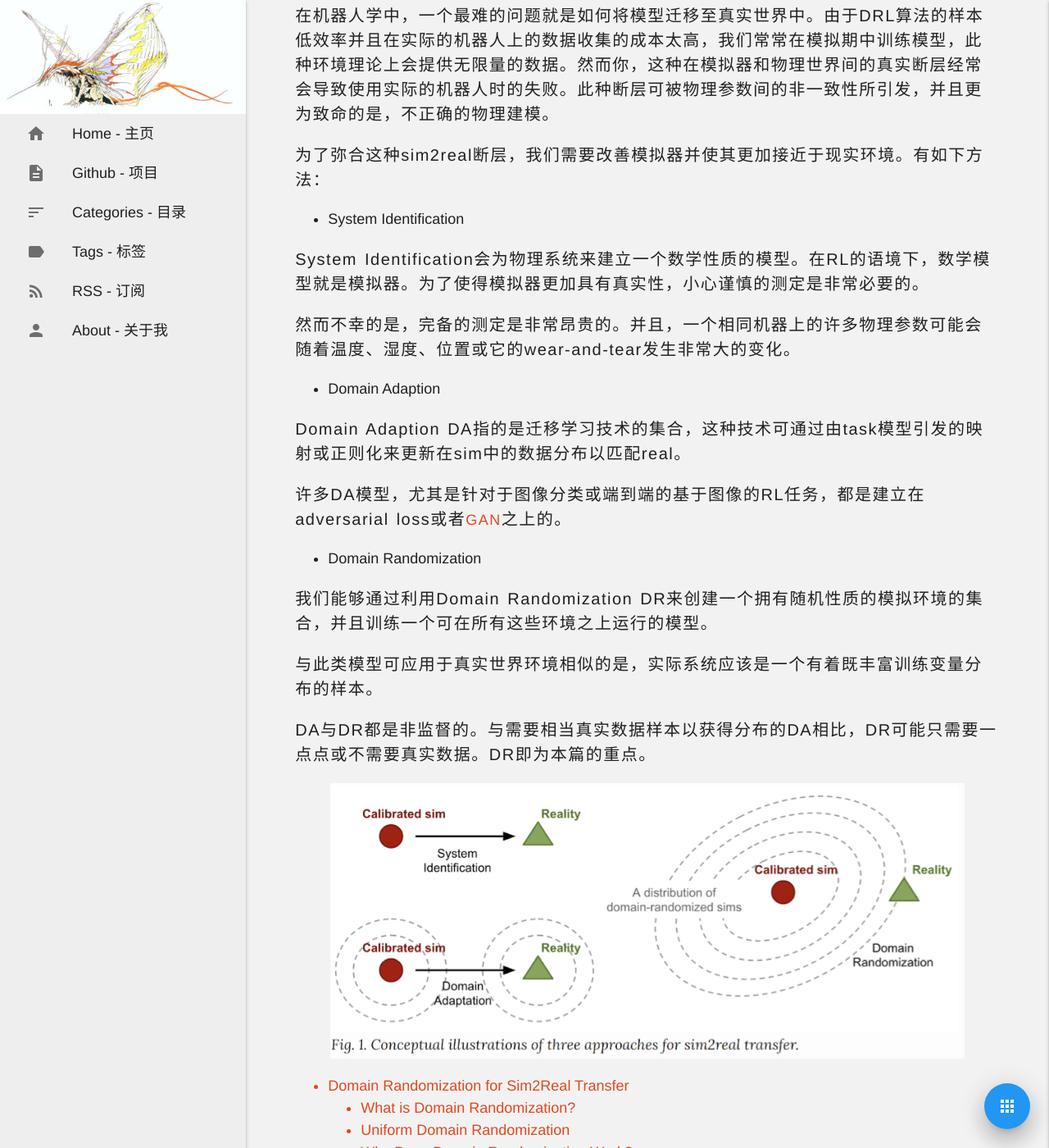
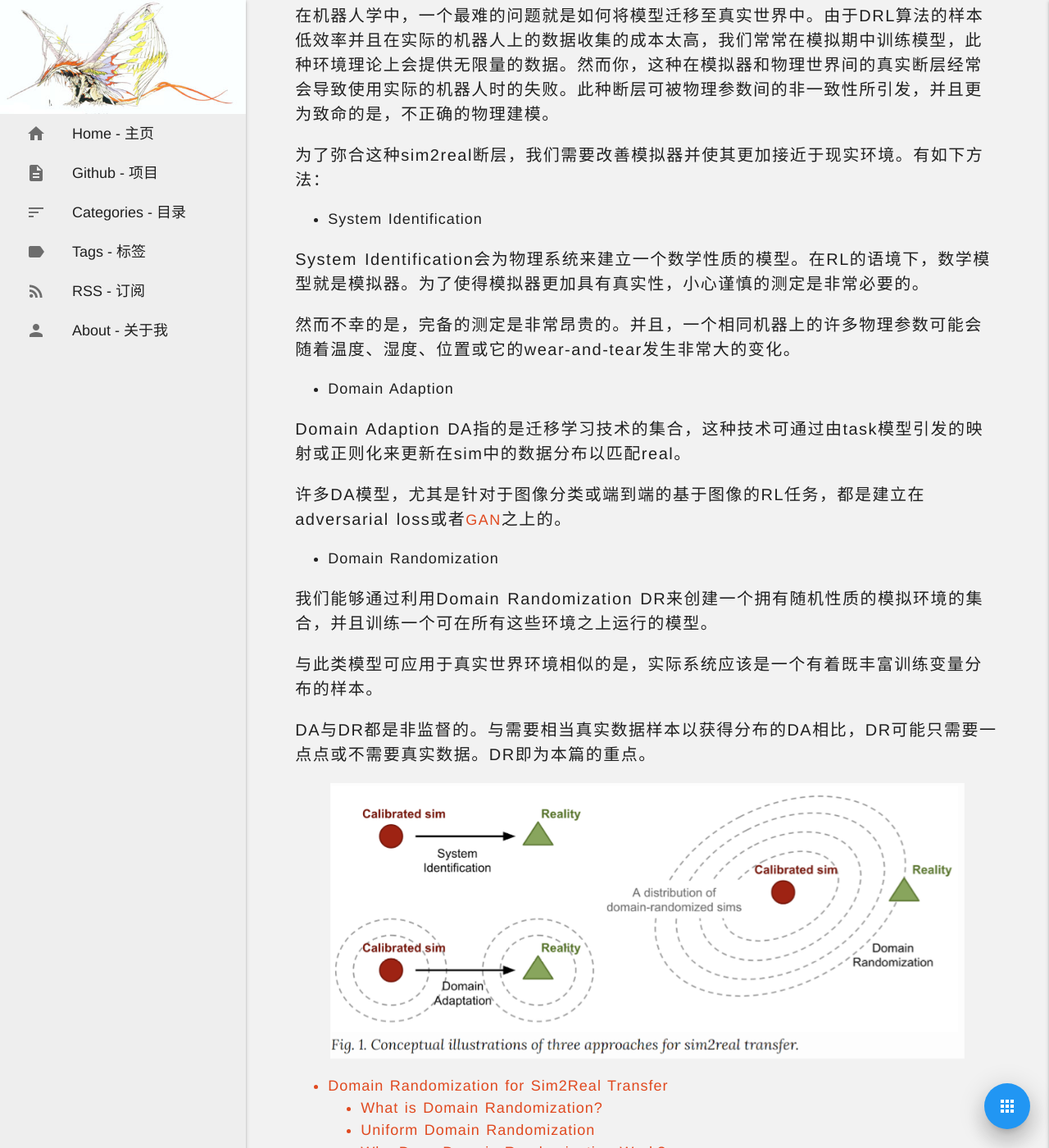
Before and after one commit to YunJin-Zhang/yunjin-zhang.github.io, a Jekyll site: the page built from _posts/2021-04-11-Domain-Randomization-for-Sim2Real-Transfer.md, in a window 1280 px wide and 1400 px high, scrolled down 732 px. Shown: the whole window at 82% size. Built offline with Jekyll 4.4.1, drawn with Linux system fonts in a browser that asks for light colours; some web fonts are replaced; formulas are drawn with MathJax 3.

Commit message:
update post css

```diff
--- a/assets/css/post.sass
+++ b/assets/css/post.sass
@@ -123,6 +123,9 @@ main
     p
       letter-spacing: 1.5px
       word-spacing: 2px
+    li
+      letter-spacing: 1px
+      word-spacing: 1.5px
     table, th, td
       border: 1px solid #ccc
     table
```
